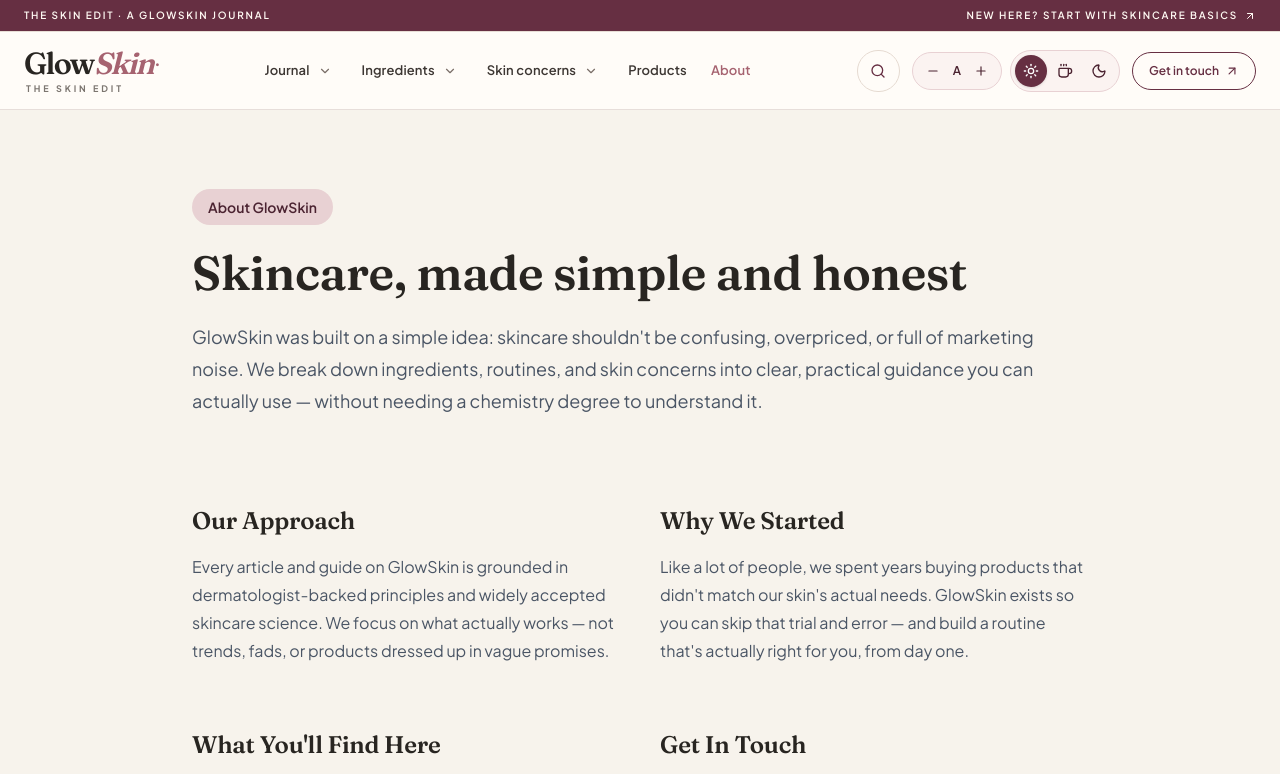
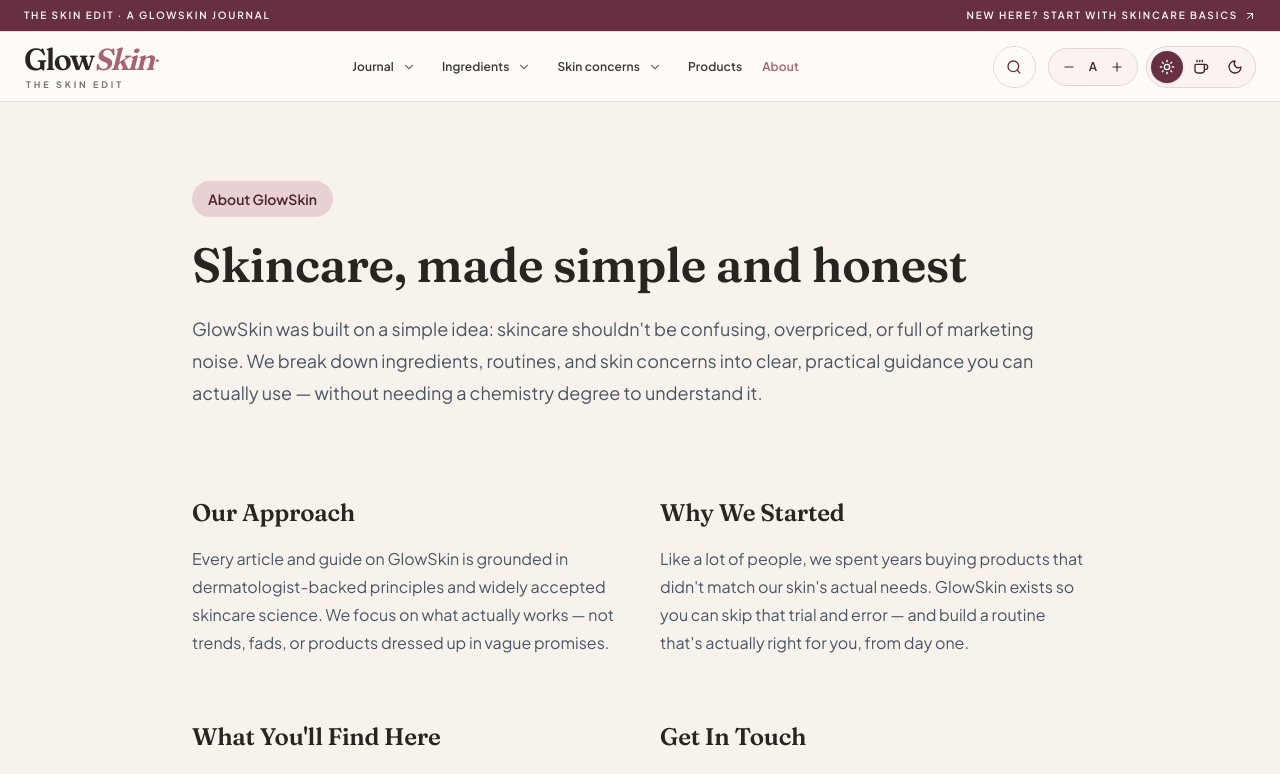
Before and after one commit to education03741-lab/my-website, a Next.js app: page /about in a window 1280 px wide. Shown: the top 774 px of the page. Built offline with nearby package versions, Linux system fonts and the light colour scheme.

Commit message:
fix(layout): responsive homepage app/components/Navbar.tsx

```diff
--- a/app/components/Navbar.tsx
+++ b/app/components/Navbar.tsx
@@ -67,18 +67,18 @@ export default function Navbar() {
         </div>
       </div>
 
-      <nav aria-label="Primary navigation" className="mx-auto flex max-w-7xl items-center justify-between gap-3 px-6 py-4">
+      <nav aria-label="Primary navigation" className="mx-auto flex max-w-7xl items-center justify-between gap-3 px-5 py-3 sm:px-6">
         <Link href="/" className="shrink-0 rounded-sm focus-visible:outline-2 focus-visible:outline-offset-4 focus-visible:outline-[#662F42]">
           <Logo />
         </Link>
 
-        <ul className="hidden items-center gap-4 xl:flex xl:gap-6">
+        <ul className="hidden items-center gap-3 lg:flex xl:gap-5">
           {navigation.map((item) => (
             <li key={item.href} className="flex items-center gap-0.5">
               <Link
                 href={item.href}
                 aria-current={isCurrent(item.href) ? "page" : undefined}
-                className={`whitespace-nowrap py-3 text-[13px] font-semibold tracking-[0.01em] transition hover:text-[#A66370] dark:hover:text-[#E8C9CB] ${isCurrent(item.href) ? "text-[#A66370] dark:text-[#E8C9CB]" : "text-[#3D3733] dark:text-[#F7F3EC]"}`}
+                className={`whitespace-nowrap py-3 text-[12px] font-semibold tracking-[0.01em] transition hover:text-[#A66370] dark:hover:text-[#E8C9CB] ${isCurrent(item.href) ? "text-[#A66370] dark:text-[#E8C9CB]" : "text-[#3D3733] dark:text-[#F7F3EC]"}`}
               >
                 {item.label}
               </Link>
@@ -106,7 +106,7 @@ export default function Navbar() {
         <div className="flex shrink-0 items-center gap-1.5 sm:gap-3">
           <div className="gs-nav-search"><SearchBar /></div>
           <div className="hidden sm:block"><ThemeToggle /></div>
-          <Link href="/contact" className="hidden items-center gap-1.5 rounded-full border border-[#662F42] px-4 py-2.5 text-xs font-semibold text-[#662F42] transition hover:bg-[#662F42] hover:text-white dark:border-[#E8C9CB] dark:text-[#E8C9CB] dark:hover:bg-[#E8C9CB] dark:hover:text-[#282521] xl:inline-flex">
+          <Link href="/contact" className="hidden items-center gap-1.5 rounded-full border border-[#662F42] px-4 py-2.5 text-xs font-semibold text-[#662F42] transition hover:bg-[#662F42] hover:text-white dark:border-[#E8C9CB] dark:text-[#E8C9CB] dark:hover:bg-[#E8C9CB] dark:hover:text-[#282521] 2xl:inline-flex">
             Get in touch <ArrowUpRight className="h-3.5 w-3.5" aria-hidden="true" />
           </Link>
           <button
@@ -115,7 +115,7 @@ export default function Navbar() {
             aria-expanded={mobileOpen}
             aria-controls="mobile-navigation"
             onClick={() => setMobileOpen((value) => !value)}
-            className="flex h-10 w-10 items-center justify-center rounded-full border border-[#E5DAD0] text-[#662F42] transition hover:bg-[#F0E8E1] focus-visible:outline-2 focus-visible:outline-[#662F42] dark:text-[#F7F3EC] xl:hidden"
+            className="flex h-10 w-10 items-center justify-center rounded-full border border-[#E5DAD0] text-[#662F42] transition hover:bg-[#F0E8E1] focus-visible:outline-2 focus-visible:outline-[#662F42] dark:text-[#F7F3EC] lg:hidden"
           >
             {mobileOpen ? <X className="h-5 w-5" /> : <Menu className="h-5 w-5" />}
           </button>
```
